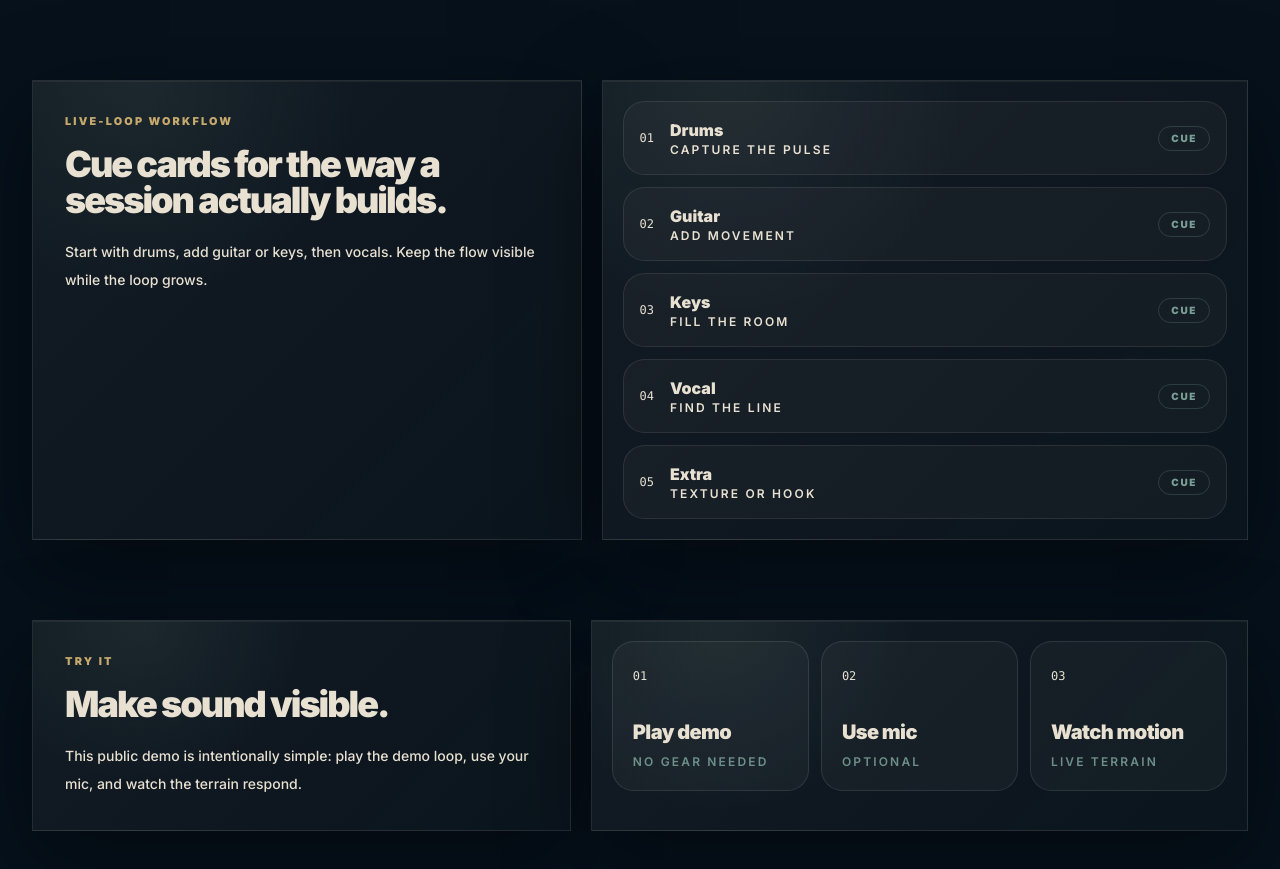
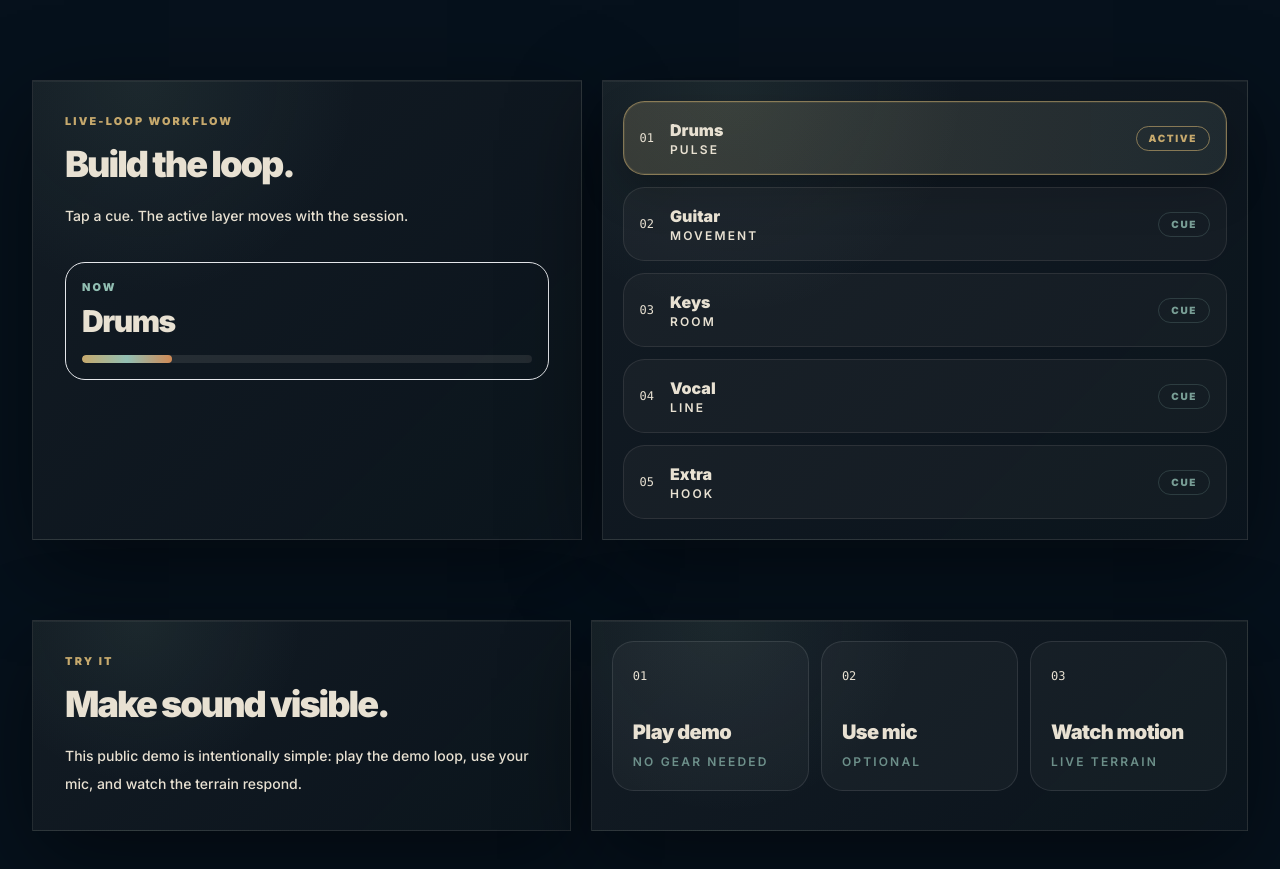
Before and after one commit to marcelozap/gateKPT, a Next.js app: page / in a window 1280 px wide. Shown: the part 973-1842 px from the top of the page. Built offline with nearby package versions, Linux system fonts and the light colour scheme; no server answers.

Commit message:
fix: make GateKPT public demo interactive

```diff
--- a/src/app/globals.css
+++ b/src/app/globals.css
@@ -142,6 +142,7 @@ body {
 }
 
 .gk-cue {
+  width: 100%;
   display: flex;
   align-items: center;
   gap: 1rem;
@@ -157,6 +158,19 @@ body {
   background: rgba(232, 225, 210, 0.055);
 }
 
+.gk-cue.is-active {
+  border-color: rgba(198, 169, 109, 0.58);
+  background:
+    linear-gradient(90deg, rgba(198, 169, 109, 0.15), rgba(146, 191, 179, 0.07)),
+    rgba(232, 225, 210, 0.045);
+  box-shadow: inset 0 0 0 1px rgba(198, 169, 109, 0.12), 0 18px 42px rgba(0, 0, 0, 0.22);
+}
+
+.gk-cue.is-active span:last-child {
+  border-color: rgba(198, 169, 109, 0.62);
+  color: #c6a96d;
+}
+
 .gk-cue-amber:hover {
   border-color: rgba(198, 169, 109, 0.5);
 }
--- a/src/gatekpt/GatekptLanding.tsx
+++ b/src/gatekpt/GatekptLanding.tsx
@@ -30,14 +30,14 @@ const productSections: Array<[string, string, LucideIcon, string]> = [
 ];
 
 const cuePath = [
-  ["01", "Drums", "Capture the pulse"],
-  ["02", "Guitar", "Add movement"],
-  ["03", "Keys", "Fill the room"],
-  ["04", "Vocal", "Find the line"],
-  ["05", "Extra", "Texture or hook"],
+  ["01", "Drums", "Pulse"],
+  ["02", "Guitar", "Movement"],
+  ["03", "Keys", "Room"],
+  ["04", "Vocal", "Line"],
+  ["05", "Extra", "Hook"],
 ];
 
-function TerrainSignalPreview() {
+function TerrainSignalPreview({ activeCue }: { activeCue: string }) {
   const canvasRef = useRef<HTMLCanvasElement | null>(null);
   const animationRef = useRef<number | null>(null);
   const streamRef = useRef<MediaStream | null>(null);
@@ -45,6 +45,8 @@ function TerrainSignalPreview() {
   const analyserRef = useRef<AnalyserNode | null>(null);
   const demoIntervalRef = useRef<number | null>(null);
   const demoNodesRef = useRef<AudioNode[]>([]);
+  const lastCanvasDrawRef = useRef(0);
+  const lastLevelUpdateRef = useRef(0);
   const [status, setStatus] = useState<AudioStatus>("preview");
   const [level, setLevel] = useState(21);
 
@@ -78,6 +80,13 @@ function TerrainSignalPreview() {
     if (animationRef.current) cancelAnimationFrame(animationRef.current);
 
     const render = () => {
+      const nowMs = performance.now();
+      if (nowMs - lastCanvasDrawRef.current < 42) {
+        animationRef.current = requestAnimationFrame(render);
+        return;
+      }
+      lastCanvasDrawRef.current = nowMs;
+
       const rect = canvas.getBoundingClientRect();
       const width = Math.max(1, rect.width);
       const height = Math.max(1, rect.height);
@@ -103,7 +112,10 @@ function TerrainSignalPreview() {
 
       const average = bins.reduce((sum, value) => sum + value, 0) / bins.length;
       const pulse = Math.min(1, average / 165);
-      setLevel(Math.round(pulse * 100));
+      if (nowMs - lastLevelUpdateRef.current > 180) {
+        lastLevelUpdateRef.current = nowMs;
+        setLevel(Math.round(pulse * 100));
+      }
 
       ctx.clearRect(0, 0, width, height);
       const base = ctx.createLinearGradient(0, 0, width, height);
@@ -120,13 +132,13 @@ function TerrainSignalPreview() {
       ctx.fillStyle = mist;
       ctx.fillRect(0, 0, width, height);
 
-      for (let line = 0; line < 12; line += 1) {
-        const yBase = height * (0.22 + line * 0.058);
+      for (let line = 0; line < 8; line += 1) {
+        const yBase = height * (0.24 + line * 0.076);
         ctx.beginPath();
         for (let index = 0; index < bins.length; index += 1) {
           const x = (index / (bins.length - 1)) * width;
           const signal = bins[(index + line * 5) % bins.length] / 255;
-          const y = yBase + Math.sin(index * 0.08 + line * 0.7 + performance.now() / 2400) * (7 + line * 0.8) - signal * (10 + pulse * 22);
+          const y = yBase + Math.sin(index * 0.08 + line * 0.7 + nowMs / 2400) * (7 + line * 0.8) - signal * (10 + pulse * 22);
           if (index === 0) ctx.moveTo(x, y);
           else ctx.lineTo(x, y);
         }
@@ -138,7 +150,7 @@ function TerrainSignalPreview() {
       ctx.beginPath();
       for (let index = 0; index < bins.length; index += 1) {
         const x = (index / (bins.length - 1)) * width;
-        const y = height * 0.63 + Math.sin(index * 0.09 + performance.now() / 900) * 16 - (bins[index] / 255) * 78;
+        const y = height * 0.63 + Math.sin(index * 0.09 + nowMs / 900) * 16 - (bins[index] / 255) * 78;
         if (index === 0) ctx.moveTo(x, y);
         else ctx.lineTo(x, y);
       }
@@ -285,7 +297,7 @@ function TerrainSignalPreview() {
           <div>
             <p className="gk-label text-[#c6a96d]">Sound preview</p>
             <p className="mt-1 text-sm font-medium leading-6 text-[#e8e1d2]/68">
-              Use your mic or start the built-in loop. Nothing is uploaded.
+              Active cue: {activeCue}. Use the demo loop or your mic.
             </p>
           </div>
           {status === "listening" || status === "demo" || status === "starting" ? (
@@ -312,6 +324,9 @@ function TerrainSignalPreview() {
 }
 
 export function GatekptLanding() {
+  const [activeCueIndex, setActiveCueIndex] = useState(0);
+  const activeCue = cuePath[activeCueIndex]?.[1] || "Drums";
+
   return (
     <main className="min-h-screen overflow-hidden bg-[#06111c] text-[#e8e1d2]">
       <section className="relative px-4 py-10 sm:px-6 lg:px-8 lg:py-14">
@@ -346,7 +361,7 @@ export function GatekptLanding() {
           </motion.div>
 
           <motion.div initial={{ opacity: 0, scale: 0.98 }} animate={{ opacity: 1, scale: 1 }} transition={{ delay: 0.12, duration: 0.6, ease: "easeOut" }}>
-            <TerrainSignalPreview />
+            <TerrainSignalPreview activeCue={activeCue} />
           </motion.div>
         </div>
       </section>
@@ -376,25 +391,41 @@ export function GatekptLanding() {
           <div className="gk-panel p-6 sm:p-8">
             <p className="gk-label text-[#c6a96d]">Live-loop workflow</p>
             <h2 className="mt-4 text-4xl font-black leading-none tracking-[-0.055em]">
-              Cue cards for the way a session actually builds.
+              Build the loop.
             </h2>
             <p className="mt-5 text-sm font-medium leading-7 text-[#e8e1d2]/64">
-              Start with drums, add guitar or keys, then vocals. Keep the flow visible while the loop grows.
+              Tap a cue. The active layer moves with the session.
             </p>
+            <div className="mt-8 rounded-[1.25rem] border border-[#92bfb3]/18 bg-[#92bfb3]/8 p-4">
+              <p className="gk-label text-[#92bfb3]">Now</p>
+              <p className="mt-2 text-3xl font-black tracking-[-0.05em]">{activeCue}</p>
+              <div className="mt-4 h-2 overflow-hidden rounded-full bg-[#e8e1d2]/10">
+                <div
+                  className="h-full rounded-full bg-gradient-to-r from-[#c6a96d] via-[#92bfb3] to-[#d08a56] transition-all duration-300"
+                  style={{ width: `${((activeCueIndex + 1) / cuePath.length) * 100}%` }}
+                />
+              </div>
+            </div>
           </div>
           <div className="gk-panel p-4 sm:p-5">
             <div className="grid gap-3">
-              {cuePath.map(([number, name, note]) => (
-                <div key={number} className="gk-cue group">
+              {cuePath.map(([number, name, note], index) => (
+                <button
+                  key={number}
+                  type="button"
+                  onClick={() => setActiveCueIndex(index)}
+                  className={`gk-cue group text-left ${activeCueIndex === index ? "is-active" : ""}`}
+                  aria-pressed={activeCueIndex === index}
+                >
                   <span className="font-mono text-xs text-[#e8e1d2]/42">{number}</span>
                   <div>
                     <p className="font-black">{name}</p>
                     <p className="text-xs font-semibold uppercase tracking-[0.18em] text-[#e8e1d2]/42">{note}</p>
                   </div>
                   <span className="ml-auto rounded-full border border-[#92bfb3]/20 px-3 py-1 text-[10px] font-black uppercase tracking-[0.16em] text-[#92bfb3]/80 transition group-hover:border-[#c6a96d]/50 group-hover:text-[#c6a96d]">
-                    cue
+                    {activeCueIndex === index ? "active" : "cue"}
                   </span>
-                </div>
+                </button>
               ))}
             </div>
           </div>
```
